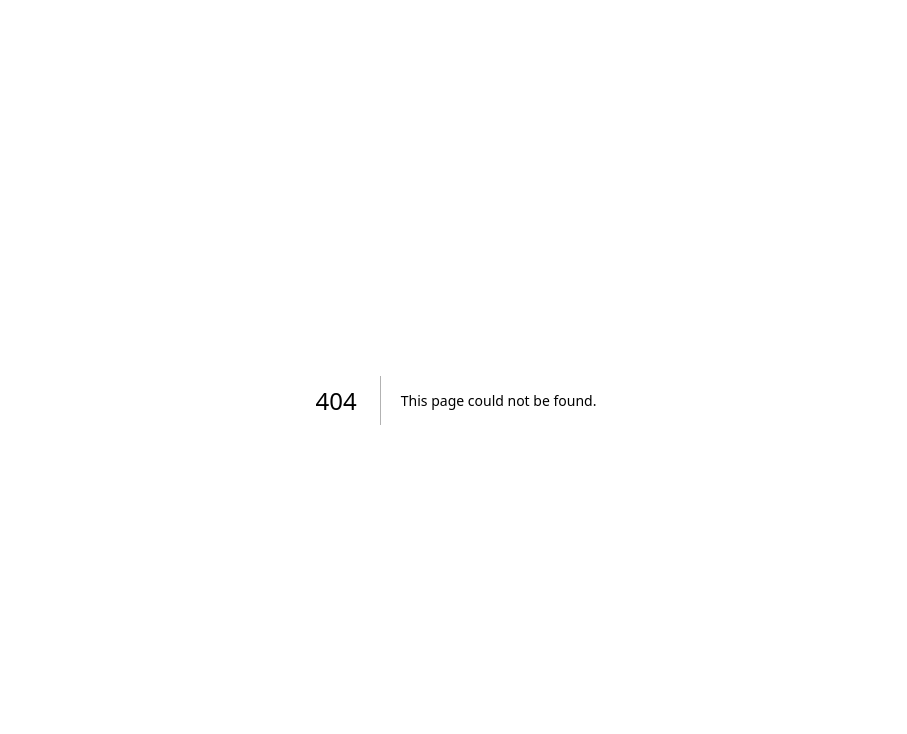
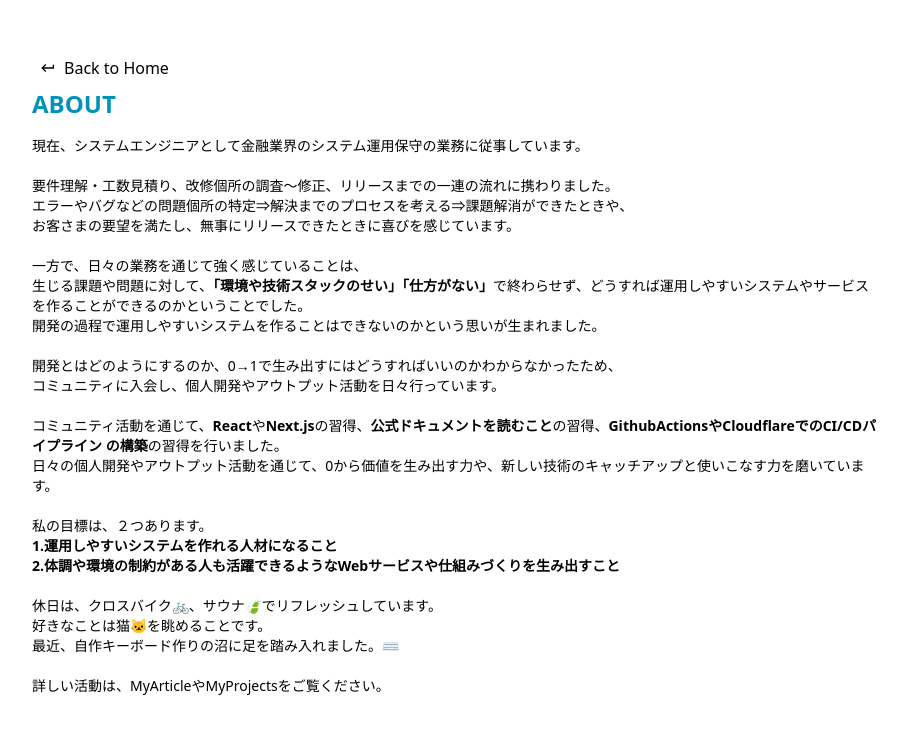
Before and after one commit to asa129/my-portfolio, a Next.js app: page /about in a window 1280 px wide. Before the commit this address had no page. Shown: the top 734 px of the page, without its empty margins (184-1091 px from the left). Built offline with nearby package versions, Linux system fonts and the light colour scheme.

Commit message:
プロフィールページを追加

```diff
--- /dev/null
+++ b/src/app/about/page.tsx
@@ -0,0 +1,72 @@
+import Link from "next/link";
+import React from "react";
+import { MdKeyboardReturn } from "react-icons/md";
+
+export default function page() {
+  return (
+    <div className="min-h-screen bg-background">
+      <div className="mx-auto max-w-4xl px-6 py-12">
+        <div className="bg-gradient-to-br from-background to-white/30 dark:to-white/10 p-2 rounded-lg">
+          <Link href="/" prefetch={false} className="flex items-center gap-2">
+            <MdKeyboardReturn />
+            Back to Home
+          </Link>
+        </div>
+        <h1 className="lg:static sticky top-0 lg:bg-background/0 bg-background/20 xl:text-2xl lg:text-xl text-lg font-bold text-cyan-600 mb-4">
+          ABOUT
+        </h1>
+        <p className="lg:text-sm text-xs text-foreground dark:text-foreground/60">
+          現在、システムエンジニアとして金融業界のシステム運用保守の業務に従事しています。
+          <br />
+          <br />
+          要件理解・工数見積り、改修個所の調査～修正、リリースまでの一連の流れに携わりました。
+          <br />
+          エラーやバグなどの問題個所の特定⇒解決までのプロセスを考える⇒課題解消ができたときや、
+          <br />
+          お客さまの要望を満たし、無事にリリースできたときに喜びを感じています。
+          <br />
+          <br />
+          一方で、日々の業務を通じて強く感じていることは、
+          <br />
+          生じる課題や問題に対して、
+          <b>「環境や技術スタックのせい」「仕方がない」</b>
+          で終わらせず、どうすれば運用しやすいシステムやサービスを作ることができるのかということでした。
+          <br />
+          開発の過程で運用しやすいシステムを作ることはできないのかという思いが生まれました。
+          <br />
+          <br />
+          開発とはどのようにするのか、0→1で生み出すにはどうすればいいのかわからなかったため、
+          <br />
+          コミュニティに入会し、個人開発やアウトプット活動を日々行っています。
+          <br />
+          <br />
+          コミュニティ活動を通じて、<b>React</b>や<b>Next.js</b>
+          の習得、<b>公式ドキュメントを読むこと</b>の習得、
+          <b>GithubActionsやCloudflareでのCI/CDパイプライン の構築</b>
+          の習得を行いました。
+          <br />
+          日々の個人開発やアウトプット活動を通じて、0から価値を生み出す力や、新しい技術のキャッチアップと使いこなす力を磨いています。
+          <br />
+          <br />
+          私の目標は、２つあります。
+          <br />
+          <b>1.運用しやすいシステムを作れる人材になること</b>
+          <br />
+          <b>
+            2.体調や環境の制約がある人も活躍できるようなWebサービスや仕組みづくりを生み出すこと
+          </b>
+          <br />
+          <br />
+          休日は、クロスバイク🚲、サウナ🍃でリフレッシュしています。
+          <br />
+          好きなことは猫🐱を眺めることです。
+          <br />
+          最近、自作キーボード作りの沼に足を踏み入れました。⌨
+          <br />
+          <br />
+          詳しい活動は、MyArticleやMyProjectsをご覧ください。
+        </p>
+      </div>
+    </div>
+  );
+}
--- a/src/app/page.tsx
+++ b/src/app/page.tsx
@@ -64,11 +64,11 @@ export default function Home() {
         </div>
         <div className="lg:col-span-6 col-span-8 lg:bg-scroll lg:p-20 p-10 space-y-12 ">
           <About />
-          <Separator className="my-4 bg-foreground/80" />
+          <Separator className="my-4 bg-sidebar-foreground/80" />
           <Project />
-          <Separator className="my-4 bg-foreground/80" />
+          <Separator className="my-4 bg-sidebar-foreground/80" />
           <Article />
-          <Separator className="my-4 bg-foreground/80" />
+          <Separator className="my-4 bg-sidebar-foreground/80" />
           <Experience />
         </div>
         <Link href="/" scroll={true}>
--- a/src/components/about.tsx
+++ b/src/components/about.tsx
@@ -1,69 +1,87 @@
+import Image from "next/image";
 import Link from "next/link";
 import React from "react";
+import { Button } from "./ui/button";
+import { RxOpenInNewWindow } from "react-icons/rx";
 
 export default function About() {
   return (
     <section id="about" className="font-sans">
-      <h1 className="lg:static sticky top-0 lg:bg-background/0 bg-background/20 xl:text-2xl lg:text-xl text-lg font-bold text-foreground/80 mb-4">
+      <h1 className="lg:static sticky top-0 lg:bg-background/0 bg-background/20 xl:text-2xl lg:text-xl text-lg font-bold text-cyan-600 mb-4">
         ABOUT
       </h1>
+
+      <div className="flex items-between justify-between gap-4">
+        <div className="flex flex-col">
+          <h2 className="lg:static sticky top-0 lg:bg-background/0 bg-background/20 text-4xl text-foreground/80 mb-4">
+            竹下 朝香
+          </h2>
+          <p className="text-xl text-foreground/60 ">Takeshita Asaka</p>
+          <p className="text-md text-foreground/60 ">福岡県出身</p>
+        </div>
+        <Image
+          src="/images/my-profile.jpg"
+          width={100}
+          height={100}
+          alt="sake"
+          className="rounded-full mx-16 w-32 h-32 flex-shrink-0 overflow-hidden  "
+        />
+      </div>
       <article>
         <p className="lg:text-sm text-xs text-foreground dark:text-foreground/60">
-          現在、システムエンジニアとして金融業界のシステム運用保守の業務に従事しています。
+          現在、金融業界のシステム運用保守に携わっています。
           <br />
           <br />
-          要件理解・工数見積り、改修個所の調査～修正、リリースまでの一連の流れに携わりました。
-          <br />
-          エラーやバグなどの問題個所の特定⇒解決までのプロセスを考える⇒課題解消ができたときや、
-          <br />
-          お客さまの要望を満たし、無事にリリースできたときに喜びを感じています。
-          <br />
-          <br />
-          一方で、日々の業務を通じて強く感じていることは、
-          <br />
-          生じる課題や問題に対して、
-          <b>「環境や技術スタックのせい」「仕方がない」</b>
-          で終わらせず、どうすれば運用しやすいシステムやサービスを作ることができるのかということでした。
-          <br />
-          開発の過程で運用しやすいシステムを作ることはできないのかという思いが生まれました。
+          業務を通して感じたことは
+          <b>「環境や技術スタックのせい」「仕方ない」</b>
+          で終わらせず、開発の時点で運用しやすいシステムを作れないの？という思いでした。
           <br />
           <br />
           開発とはどのようにするのか、0→1で生み出すにはどうすればいいのかわからなかったため、
-          <br />
           コミュニティに入会し、個人開発やアウトプット活動を日々行っています。
-          <br />
-          <br />
-          コミュニティ活動を通じて、<b>React</b>や<b>Next.js</b>
-          の習得、<b>公式ドキュメントを読むこと</b>の習得、
-          <b>GithubActionsやCloudflareでのCI/CDパイプライン の構築</b>
-          の習得を行いました。
-          <br />
-          日々の個人開発やアウトプット活動を通じて、0から価値を生み出す力や、新しい技術のキャッチアップと使いこなす力を磨いています。
-          <br />
-          <br />
-          私の目標は、２つあります。
-          <br />
-          <b>1.運用しやすいシステムを作れる人材になること</b>
-          <br />
-          <b>
-            2.体調や環境の制約がある人も活躍できるようなWebサービスや仕組みづくりを生み出すこと
-          </b>
-          <br />
-          <br />
-          休日は、クロスバイク🚲、サウナ🍃でリフレッシュしています。
-          <br />
-          好きなことは猫🐱を眺めることです。
-          <br />
-          最近、自作キーボード作りの沼に足を踏み入れました。⌨
-          <br />
-          <br />
-          詳しい活動は、MyArticleやMyProjectsをご覧ください。
         </p>
       </article>
-      <Link href="/articles" target="_blank">
-        {/* <Link href="https://qiita.com/asa129" target="_blank"> */}
-        ⇒MORE
-      </Link>
+
+      {/* <div className="flex items-center gap-3 my-4">
+        <Image
+          src="/images/sake.png"
+          width={100}
+          height={100}
+          alt="sake"
+          className="rounded-lg xl:col-span-1 lg:col-span-2"
+        />
+        <Image
+          src="/images/cat.png"
+          width={200}
+          height={200}
+          alt="cat"
+          className="rounded-lg xl:col-span-1 lg:col-span-2"
+        />
+        <Image
+          src="/images/keybord.png"
+          width={100}
+          height={100}
+          alt="dog"
+          className="rounded-lg xl:col-span-1 lg:col-span-2"
+        />
+        <Image
+          src="/images/sauna.jpg"
+          width={100}
+          height={100}
+          alt="sauna"
+          className="rounded-lg xl:col-span-1 lg:col-span-2"
+        />
+      </div> */}
+      <br />
+      <Button
+        variant="ghost"
+        className="text-foreground/60 hover:bg-cyan-200/20 hover:dark:bg-cyan-50/5 hover:text-neutral"
+      >
+        <Link href="/about">
+          {/* <Link href="https://qiita.com/asa129" target="_blank"> */}
+          ⇒MORE
+        </Link>
+      </Button>
     </section>
   );
 }
--- a/src/components/project.tsx
+++ b/src/components/project.tsx
@@ -17,7 +17,7 @@ export default function Project() {
           0⇒1で開発することに挑戦、アイデアの発案からMVP作成、その後継続的に改善していくことを目指しています。
         </p>
         {/* メインプロジェクト */}
-        <Link href="https://addiless-alcohol-app.web.app/" target="_blank">
+        <Link href="/projects/osake">
           {/* お酒添加物チェッカー */}
           <div className="grid xl:grid-cols-2 lg:grid-cols-5 xl:m-4 p-2 my-2 rounded hover:bg-cyan-200/20 hover:dark:bg-cyan-50/5 hover:text-neutral">
             <Image
@@ -56,18 +56,7 @@ export default function Project() {
             </div>
           </div>
         </Link>
-        <Button
-          variant="ghost"
-          className="text-foreground dark:text-foreground/60 hover:bg-cyan-200/20 hover:dark:bg-cyan-50/5 hover:text-neutral"
-        >
-          <Link
-            href="https://qiita.com/asa129/items/056a601746b49029c768"
-            target="_blank"
-          >
-            ⇒ 開発経緯や思い
-          </Link>
-          <RxOpenInNewWindow />
-        </Button>
+
         <div className="grid xl:grid-cols-2 lg:grid-cols-5 xl:m-4 p-2 my-2 rounded hover:bg-cyan-200/20 hover:dark:bg-cyan-50/5 hover:text-neutral">
           {/* アウトップサポートサービス */}
           <Image
```
